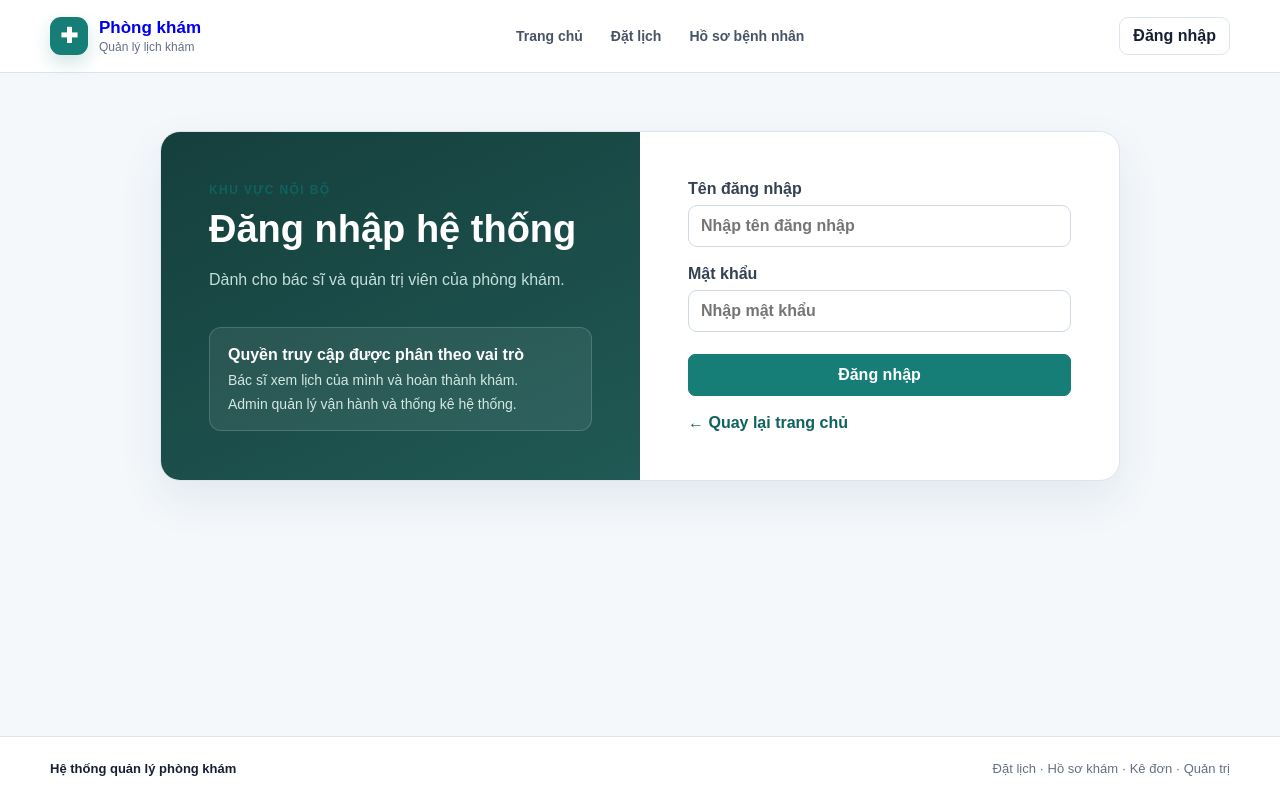
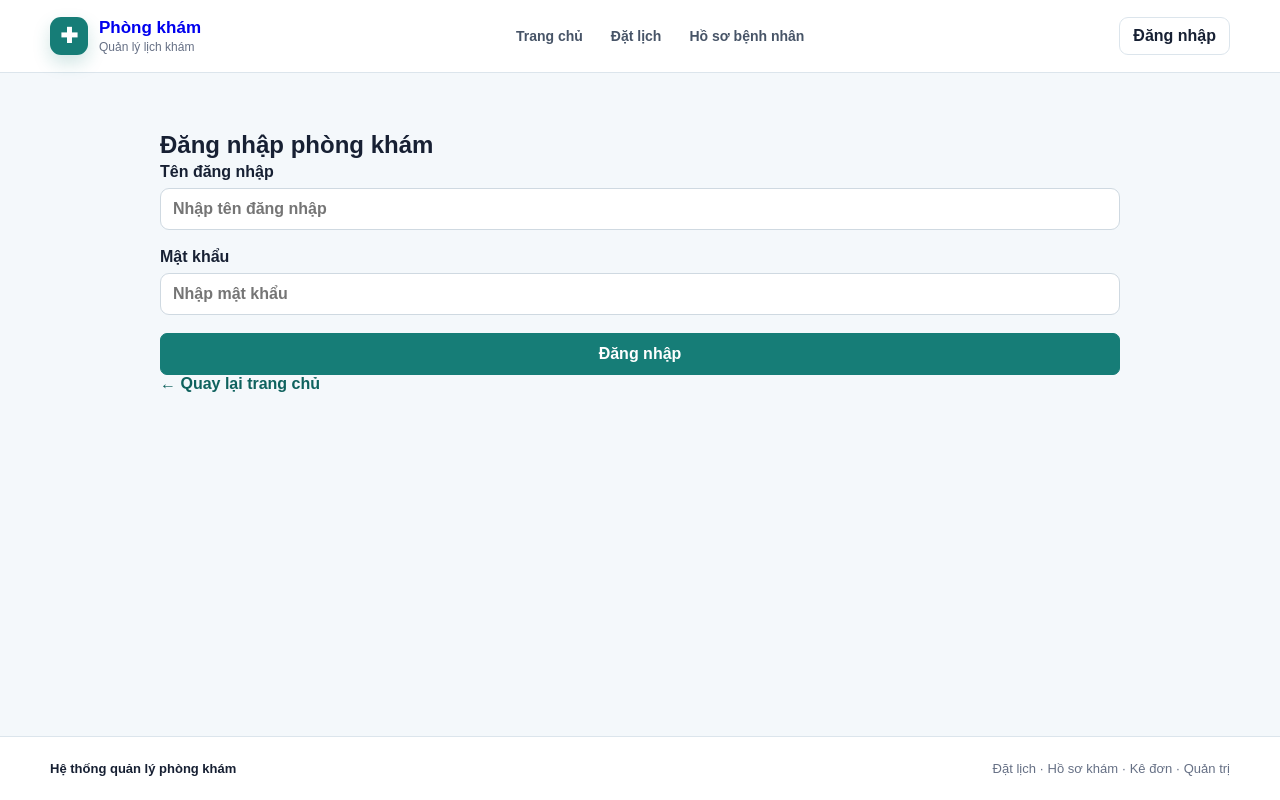
Before and after one commit to ThanTuan399/BE_2, a React (Vite) app in the folder FE/: page /login in a window 1280 px wide. Built offline with nearby package versions, Linux system fonts and the light colour scheme; no server answers.

Commit message:
refactor: simplify clinic login page

```diff
--- a/FE/src/pages/LoginPage.jsx
+++ b/FE/src/pages/LoginPage.jsx
@@ -54,20 +54,10 @@ function LoginPage() {
 
   return (
     <main className="auth-page">
-      <section className="auth-card">
-        <div className="auth-intro">
-          <span className="eyebrow">KHU VỰC NỘI BỘ</span>
-          <h1>Đăng nhập hệ thống</h1>
-          <p>Dành cho bác sĩ và quản trị viên của phòng khám.</p>
+      <section className="auth-card-simple">
+        <h1>Đăng nhập phòng khám</h1>
 
-          <div className="auth-note">
-            <strong>Quyền truy cập được phân theo vai trò</strong>
-            <span>Bác sĩ xem lịch của mình và hoàn thành khám.</span>
-            <span>Admin quản lý vận hành và thống kê hệ thống.</span>
-          </div>
-        </div>
-
-        <form className="auth-form" onSubmit={handleLogin}>
+        <form className="auth-form-simple" onSubmit={handleLogin}>
           <label>
             Tên đăng nhập
             <input value={tenDangNhap} onChange={(e) => setTenDangNhap(e.target.value)} placeholder="Nhập tên đăng nhập" autoComplete="username" required />
@@ -78,10 +68,11 @@ function LoginPage() {
             <input type="password" value={matKhau} onChange={(e) => setMatKhau(e.target.value)} placeholder="Nhập mật khẩu" autoComplete="current-password" required />
           </label>
 
-          <button className="primary-button auth-submit" disabled={loading}>{loading ? 'Đang đăng nhập...' : 'Đăng nhập'}</button>
+          <button className="primary-button" disabled={loading}>{loading ? 'Đang đăng nhập...' : 'Đăng nhập'}</button>
           {error && <div className="message error">{error}</div>}
-          <Link to="/" className="back-link">← Quay lại trang chủ</Link>
         </form>
+
+        <Link to="/" className="back-link">← Quay lại trang chủ</Link>
       </section>
     </main>
   );
```
